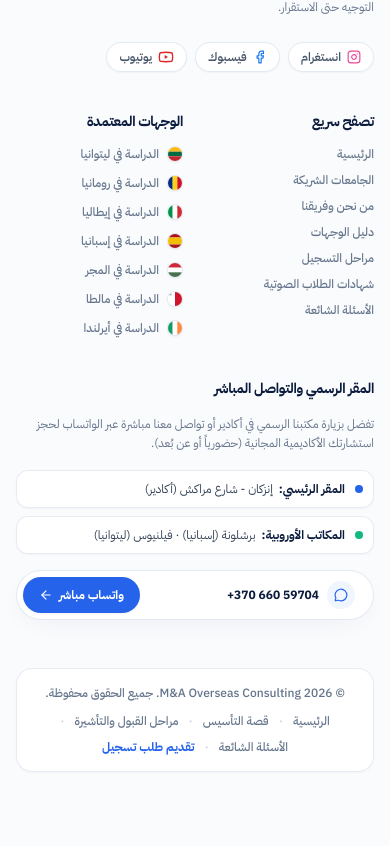
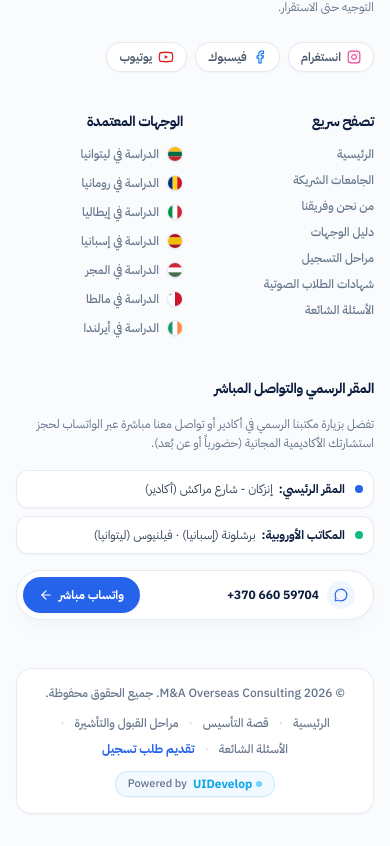
Before and after one commit to issvm00/MACONSULTING, a Next.js app: page / in a window 390 px wide. Shown: the part 8407-9253 px from the top of the page. Before the commit the page ends 9211 px from the top, so only its background shows below. Built offline with nearby package versions, Linux system fonts and the light colour scheme; no server answers; a web font is replaced by a local one.

Commit message:
add powered by

```diff
--- a/src/components/CtaFooter.tsx
+++ b/src/components/CtaFooter.tsx
@@ -560,14 +560,32 @@ export function CtaFooter() {
         {/* 3. REFINED BOTTOM SUB-BAR (CLEAN, UNCLUTTERED, RESPONSIVE)        */}
         {/* ================================================================= */}
         <div
-          className={`mt-12 sm:mt-16 px-6 py-4 sm:px-8 sm:py-4 rounded-2xl bg-white/90 backdrop-blur-md border border-slate-200/80 shadow-2xs flex flex-col sm:flex-row items-center justify-between gap-3 text-center ${
-            isRTL ? "sm:text-right" : "sm:text-left"
+          className={`mt-12 sm:mt-16 px-6 py-4 sm:px-8 sm:py-4 rounded-2xl bg-white/90 backdrop-blur-md border border-slate-200/80 shadow-2xs flex flex-col md:flex-row items-center justify-between gap-3.5 sm:gap-4 text-center ${
+            isRTL ? "md:text-right" : "md:text-left"
           }`}
         >
           <p className="text-xs text-slate-500 font-medium">
             © {new Date().getFullYear()} M&A Overseas Consulting.{" "}
             {language === "ar" ? "جميع الحقوق محفوظة." : "All rights reserved."}
           </p>
+
+          {/* Powered by UIDevelop */}
+          <a
+            href="https://wa.me/212659349471"
+            target="_blank"
+            rel="noopener noreferrer"
+            dir="ltr"
+            className="group inline-flex items-center gap-1.5 px-3 py-1 rounded-full bg-sky-50/80 hover:bg-sky-100/90 border border-sky-200/70 hover:border-sky-300 text-xs transition-all duration-200 shadow-2xs hover:shadow-xs order-last md:order-none cursor-pointer"
+            title="UIDevelop (WhatsApp: +212 659-349471)"
+          >
+            <span className="text-[11px] sm:text-xs text-slate-500 font-medium">
+              Powered by
+            </span>
+            <span className="font-bold text-sky-500 group-hover:text-sky-600 transition-colors inline-flex items-center gap-1">
+              UIDevelop
+              <span className="w-1.5 h-1.5 rounded-full bg-sky-400 group-hover:bg-sky-500 animate-pulse" />
+            </span>
+          </a>
 
           <div className="flex flex-wrap items-center justify-center gap-2.5 sm:gap-4 text-xs text-slate-500 font-medium">
             <a
```
